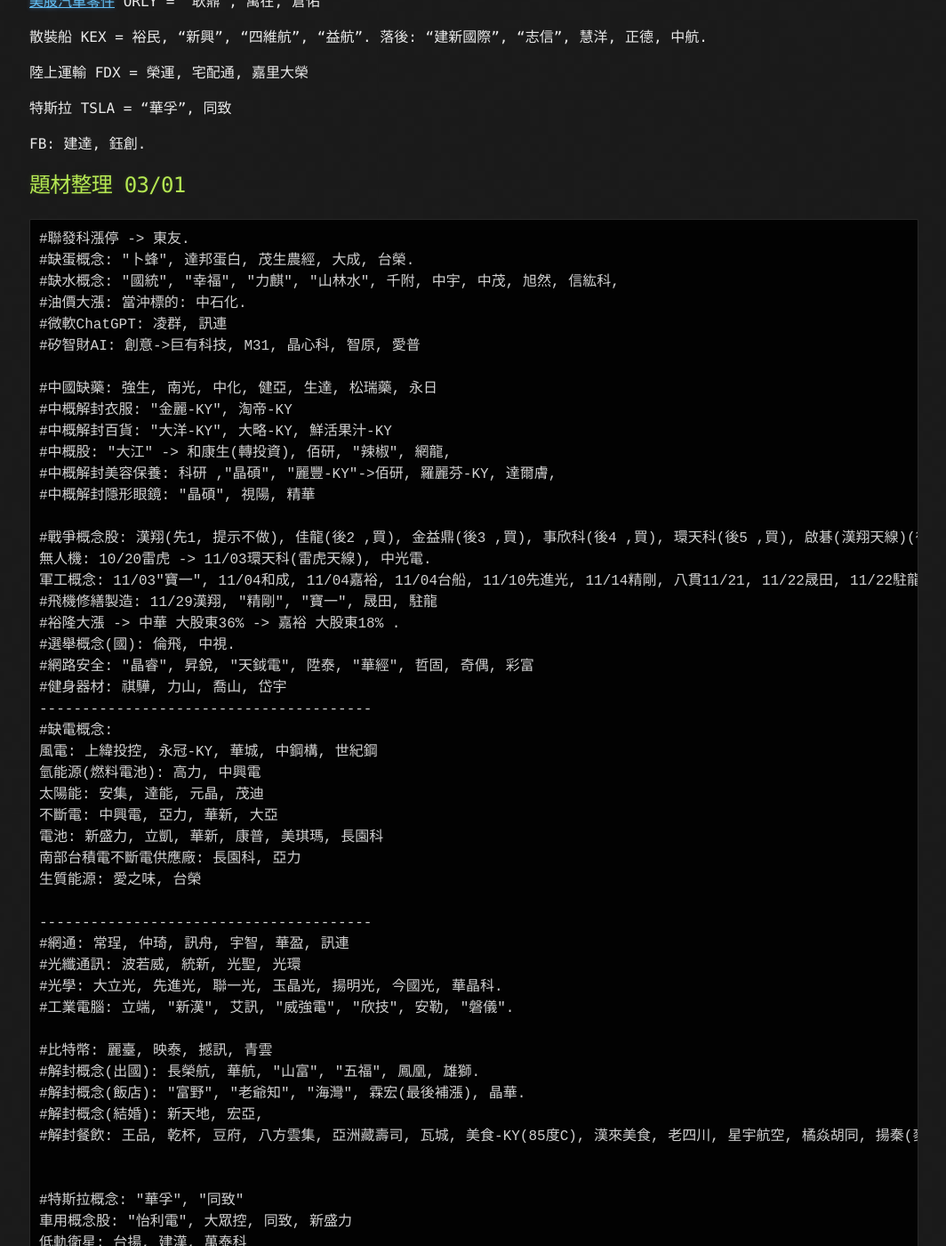
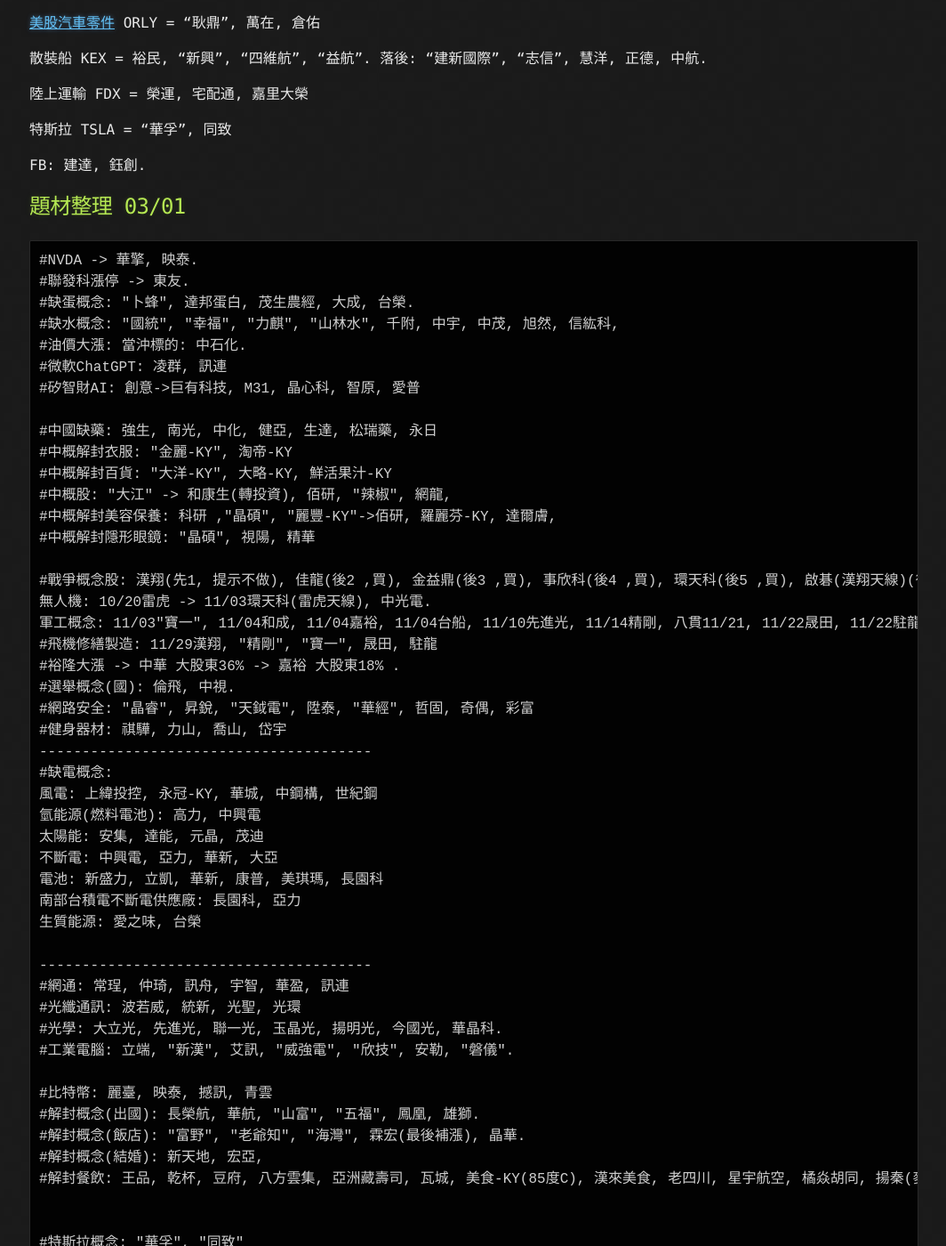
Before and after one commit to lepg5487/Stock_God, a Jekyll site: the page built from index.md, in a window 1280 px wide and 1400 px high, scrolled down 84205 px. Shown: the whole window at 89% size, without its empty margins (107-1171 px from the left). Built offline with Jekyll 4.4.1, drawn with Linux system fonts in a browser that asks for light colours; our own code applies the rules of GitHub Pages for plain Markdown files; some of the changed text lies outside the part shown.

Commit message:
Update index.md

````diff
--- a/index.md
+++ b/index.md
@@ -76,6 +76,7 @@
 ## 2023/02/23
 ```
 晚上美股-0.48%, 早上期貨+0.5%, 盤後NVDA +8.79%, TSLA +0.62%, 美光 +1.44%, AMD +3.05%.
+NVDA +14% -> 華擎, 映泰.
 股票要追就買最強, 國統該檢討.
 補漲千附, 幸福, 力麒, 三選一選到最爛千附(么股標準: 能使用融資 > 股價便宜 > 股本最小.), 該檢討.
 應該選力麒(股價便宜), 又有飯店+旅遊+餐飲+水資源.
@@ -3418,6 +3419,7 @@
 
 ## 題材整理 03/01
 ```
+#NVDA -> 華擎, 映泰.
 #聯發科漲停 -> 東友.
 #缺蛋概念: "卜蜂", 達邦蛋白, 茂生農經, 大成, 台榮.
 #缺水概念: "國統", "幸福", "力麒", "山林水", 千附, 中宇, 中茂, 旭然, 信紘科,
````
